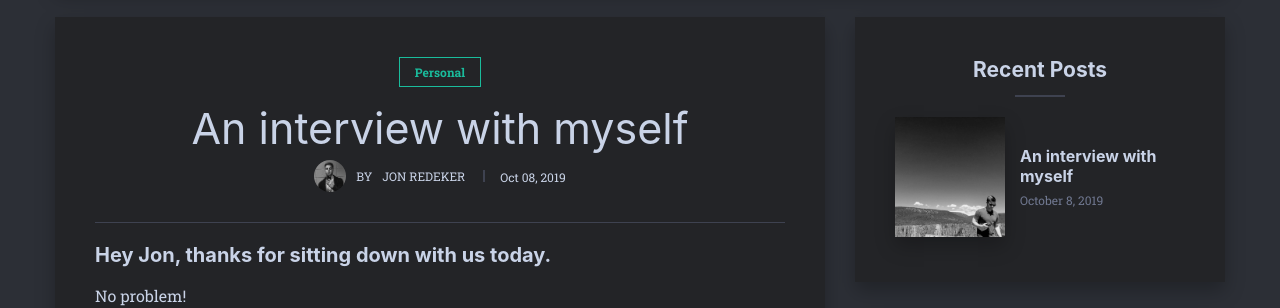
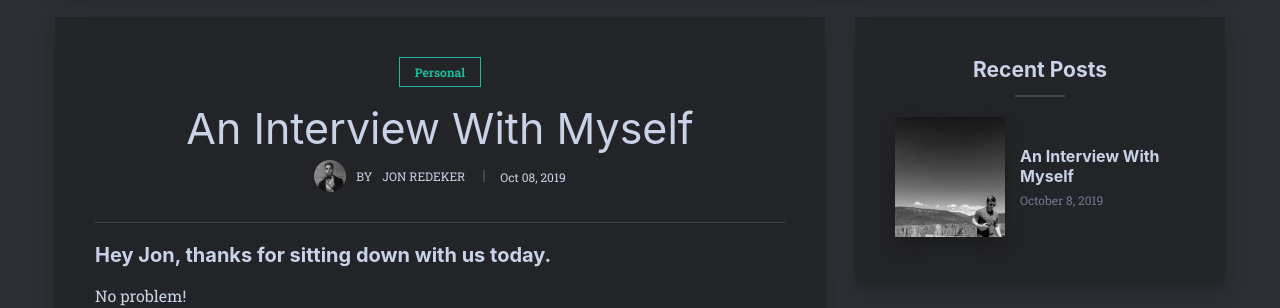
Before and after one commit to JRedeker/jonredeker.com, a Jekyll site: the page built from _posts/2019-11-8-welcome.md, in a window 1280 px wide and 900 px high, scrolled down 550 px. Shown: the part 158-466 px from the top of the window. Built offline with Jekyll 4.4.1, drawn with Linux system fonts in a browser that asks for light colours; nearby versions of some CDN libraries; a script that is not in the unit is left out.

```diff
--- a/_posts/2019-11-8-welcome.md
+++ b/_posts/2019-11-8-welcome.md
@@ -1,6 +1,6 @@
 ---
 layout: post
-title: An interview with myself
+title: An Interview With Myself
 date: '2019-10-8 18:05:55 +0300'
 image: jonwithphone.jpg
 tags:
```
